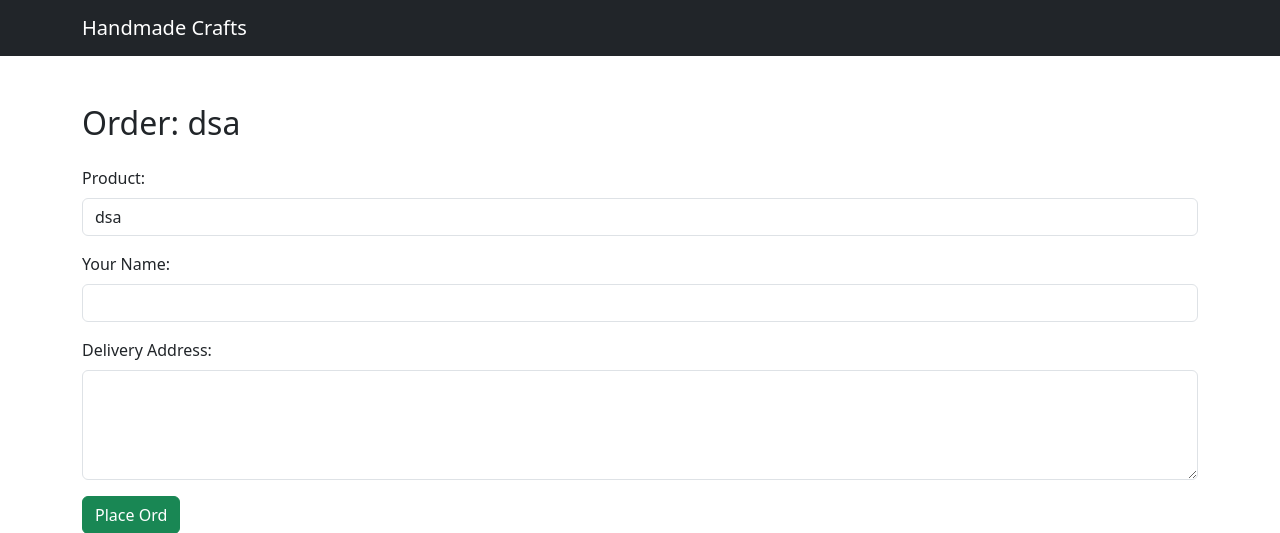
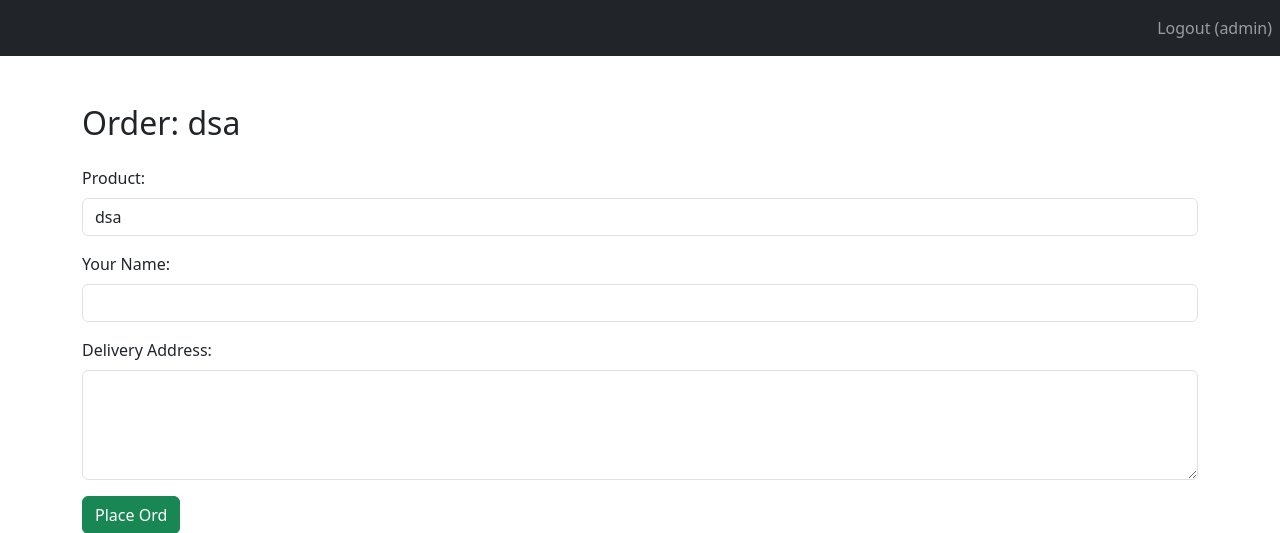
Before and after one commit to 69-frosty-69/handmade-craft, a PHP site: page /order.php?product_id=6 in a window 1280 px wide. Shown: the top 533 px of the page. Run offline with PHP 8.4, Linux system fonts and the light colour scheme; a user stored in the database is signed in; data comes from the database, SQL or seed files in the repository.

Commit message:
Updated nav bar at product and ordering page

```diff
--- a/public/order.php
+++ b/public/order.php
@@ -1,3 +1,11 @@
+<?php
+session_start();
+if (!isset($_SESSION['user_id'])) {
+    header("Location: login.php");
+    exit;
+}
+?>
+
 <?php
 require_once "../config/db.php";
 
@@ -27,7 +35,7 @@ if ($_SERVER["REQUEST_METHOD"] == "POST") {
     if (empty($name) || empty($address)) {
         $error = "Please fill in all fields.";
     } else {
-        $sql = "INSERT INTO orders (product_id, name, address) VALUES (:product_id, :name, :address)";
+        $sql = "INSERT INTO orders (product_id, customer_name, address) VALUES (:product_id, :name, :address)";
         $stmt = $pdo->prepare($sql);
         $stmt->bindParam(":product_id", $product_id);
         $stmt->bindParam(":name", $name);
@@ -54,9 +62,17 @@ if ($_SERVER["REQUEST_METHOD"] == "POST") {
 
 <!--  Navbar -->
 <nav class="navbar navbar-expand-lg navbar-dark bg-dark">
-    <div class="container">
-        <a class="navbar-brand" href="index.php">Handmade Crafts</a>
-    </div>
+<ul class="navbar-nav ms-auto">
+    <?php if (isset($_SESSION['user_id'])): ?>
+        <li class="nav-item">
+            <a class="nav-link" href="logout.php">Logout (<?= htmlspecialchars($_SESSION['username']) ?>)</a>
+        </li>
+    <?php else: ?>
+        <li class="nav-item">
+            <a class="nav-link" href="login.php">Login</a>
+        </li>
+    <?php endif; ?>
+</ul>
 </nav>
 
 <!--  Order Form -->
```
Also changed, not shown: public/product.php (+11 -3 lines).
